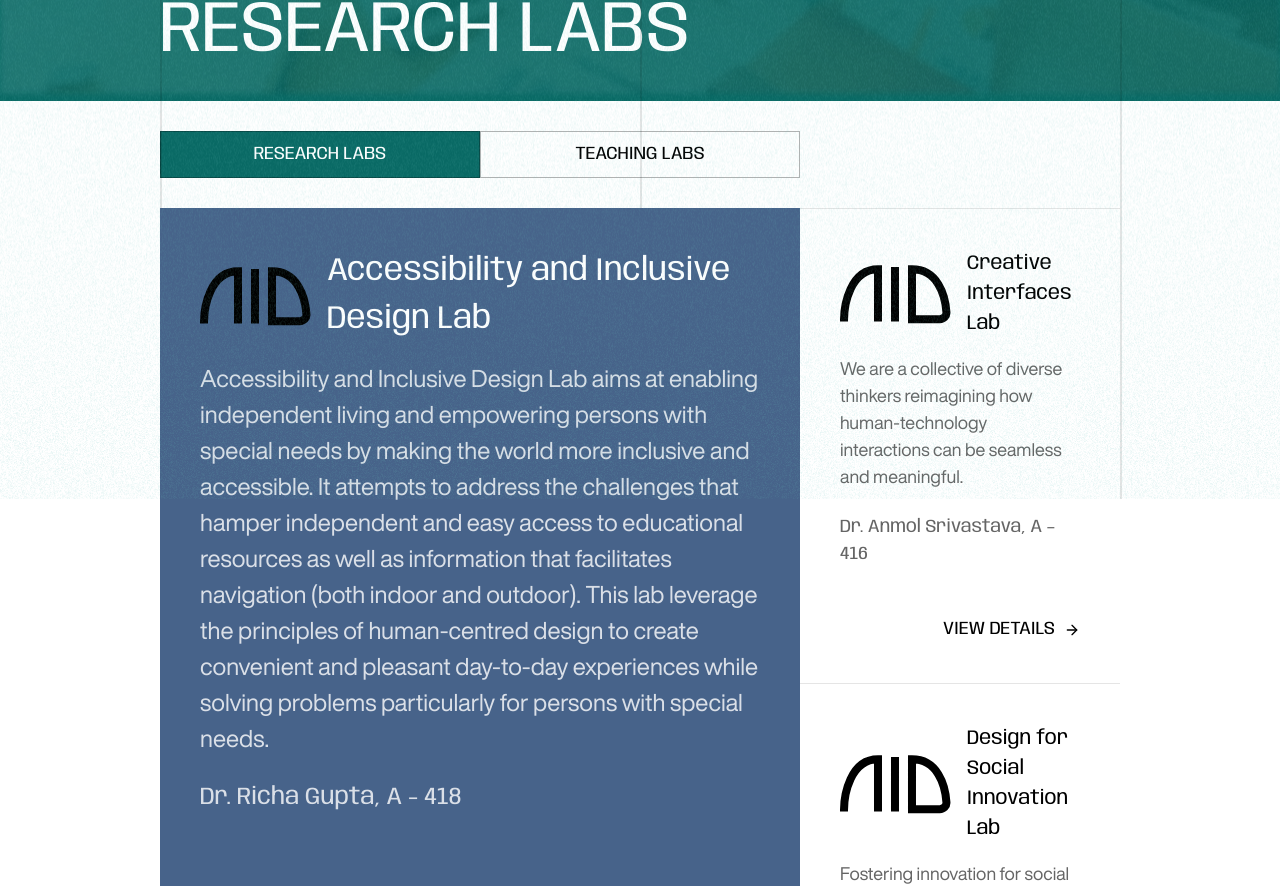
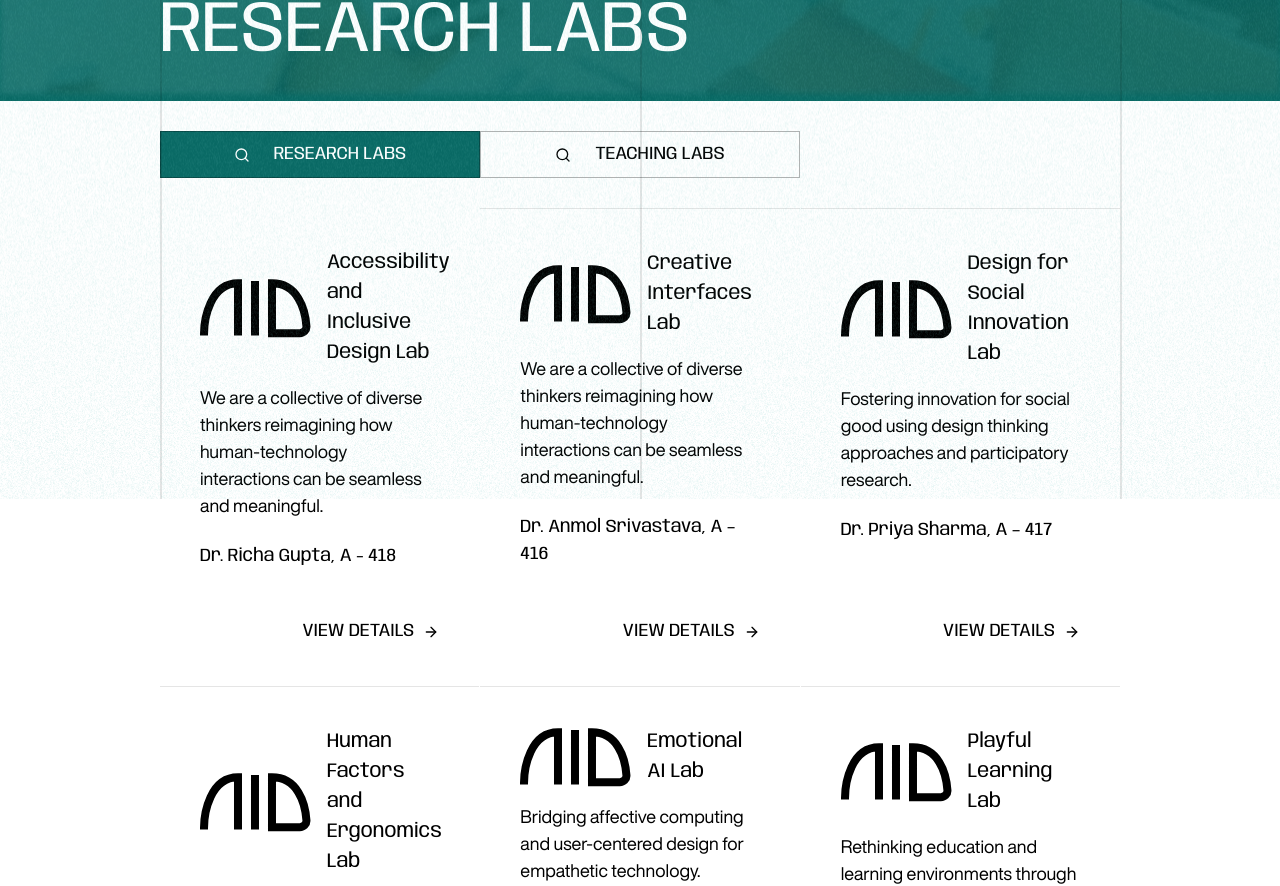
Before and after one commit to CosecSecCot/IIITD-HCD-Frontend, a React (Vite) app: page /research in a window 1280 px wide. Shown: the part 301-1187 px from the top of the page. Built offline with nearby package versions, Linux system fonts and the light colour scheme.

Commit message:
animate research page

```diff
--- a/src/components/Navbar.jsx
+++ b/src/components/Navbar.jsx
@@ -177,7 +177,7 @@ const Navbar = () => {
       </header>
       <div
         id="nav-bg"
-        className={`${firstSidebarOpen ? "" : "hidden"} absolute z-[9998] top-0 left-0 h-[100vh] w-full bg-black/20 backdrop-blur-sm`}
+        className={`${firstSidebarOpen ? "" : "hidden"} fixed z-[9998] top-0 left-0 h-[100vh] w-full bg-black/20 backdrop-blur-sm`}
         onClick={closeSidebar}
       />
       <div
--- a/src/pages/Research/index.jsx
+++ b/src/pages/Research/index.jsx
@@ -1,9 +1,16 @@
-import React, { useState } from "react";
+import React, { useRef, useState } from "react";
 import Navbar from "../../components/Navbar";
 import LabLogo from "../../assets/research-lab-logo.svg";
 import GridLines from "../../components/GridLines";
 import { useMediaQuery } from "../../hooks/useMediaQuery";
-import { ArrowRight, X } from "lucide-react";
+import { ArrowRight, Search, X } from "lucide-react";
+
+import gsap from "gsap";
+import { useGSAP } from "@gsap/react";
+import { Flip } from "gsap/Flip";
+import { ScrollTrigger } from "gsap/ScrollTrigger";
+
+gsap.registerPlugin(ScrollTrigger, Flip, useGSAP);
 
 const dummyLabs = [
   {
@@ -14,7 +21,10 @@ const dummyLabs = [
     lead: "Dr. Richa Gupta, A - 418",
     logo: LabLogo,
     full: "Accessibility and Inclusive Design Lab aims at enabling independent living and empowering persons with special needs by making the world more inclusive and accessible. It attempts to address the challenges that hamper independent and easy access to educational resources as well as information that facilitates navigation (both indoor and outdoor). This lab leverage the principles of human-centred design to create convenient and pleasant day-to-day experiences while solving problems particularly for persons with special needs.",
+    type: "research",
     website: "#",
+    foreground: "#FFFFFF",
+    background: "#47638A",
   },
   {
     id: 2,
@@ -24,7 +34,10 @@ const dummyLabs = [
     lead: "Dr. Anmol Srivastava, A – 416",
     logo: LabLogo,
     full: "Creative Interfaces Lab aims at making technology interaction fun and intuitive for all. The lab investigates new interaction paradigms, prototyping methods, and novel interface technologies for a diverse range of users.",
+    type: "research",
     website: "#",
+    foreground: "#000000",
+    background: "#A4DAC3",
   },
   {
     id: 3,
@@ -34,7 +47,10 @@ const dummyLabs = [
     lead: "Dr. Priya Sharma, A – 417",
     logo: LabLogo,
     full: "Design for Social Innovation Lab focuses on leveraging design thinking for social impact projects, working with NGOs, governments, and grassroots innovators.",
+    type: "research",
     website: "#",
+    foreground: "#000000",
+    background: "#89C4ED",
   },
   {
     id: 4,
@@ -44,7 +60,10 @@ const dummyLabs = [
     lead: "Dr. S. Iyer, A – 420",
     logo: LabLogo,
     full: "The Human Factors and Ergonomics Lab explores how design can reduce risk and enhance usability, comfort, and safety across domains from healthcare to transport.",
+    type: "research",
     website: "#",
+    foreground: "#000000",
+    background: "#F18800",
   },
   {
     id: 5,
@@ -54,7 +73,10 @@ const dummyLabs = [
     lead: "Dr. Sunil Reddy, A – 422",
     logo: LabLogo,
     full: "The Emotional AI Lab pioneers work at the intersection of affective computing, psychology, and design, developing technologies that respond to emotional needs.",
+    type: "research",
     website: "#",
+    foreground: "#FFFFFF",
+    background: "#111827",
   },
   {
     id: 6,
@@ -64,7 +86,10 @@ const dummyLabs = [
     lead: "Dr. Vandana Singh, A – 424",
     logo: LabLogo,
     full: "The Playful Learning Lab invents playful, interactive learning environments and experiences, blending pedagogy, digital media, and fun.",
+    type: "research",
     website: "#",
+    foreground: "#FFFFFF",
+    background: "#430055",
   },
   {
     id: 7,
@@ -74,26 +99,176 @@ const dummyLabs = [
     lead: "Dr. Kiran Pandey, A – 426",
     logo: LabLogo,
     full: "Digital Humanities Lab investigates digital methods for the study and dissemination of culture, history, and literature, focusing on inclusivity and accessibility.",
+    type: "research",
     website: "#",
+    foreground: "#FFFFFF",
+    background: "#D833C2",
+  },
+  {
+    id: 8,
+    title: "AI and Ethics Research Group",
+    short:
+      "Exploring the societal impacts of artificial intelligence through interdisciplinary approaches.",
+    lead: "Prof. Meera Sinha, B – 312",
+    logo: LabLogo,
+    full: "AI and Ethics Research Group examines how artificial intelligence influences human behavior, decision-making, and societal norms, with an emphasis on fairness, accountability, and transparency.",
+    type: "teaching",
+    website: "#",
+    foreground: "#000000",
+    background: "#F8C381",
+  },
+  {
+    id: 9,
+    title: "Virtual Heritage Lab",
+    short:
+      "Digitally preserving cultural heritage using VR, AR, and 3D modeling technologies.",
+    lead: "Dr. Raghav Nair, C – 205",
+    logo: LabLogo,
+    full: "Virtual Heritage Lab focuses on the digital reconstruction of historical sites and artifacts to create immersive educational experiences and support heritage conservation.",
+    type: "teaching",
+    website: "#",
+    foreground: "#FFFFFF",
+    background: "#898A93",
+  },
+  {
+    id: 10,
+    title: "Computational Linguistics Studio",
+    short:
+      "Bridging linguistics and computer science to analyze and process human language.",
+    lead: "Dr. Nandini Rao, D – 118",
+    logo: LabLogo,
+    full: "Computational Linguistics Studio develops tools and models for analyzing language data, contributing to natural language processing, machine translation, and language preservation efforts.",
+    type: "teaching",
+    website: "#",
+    foreground: "#000000",
+    background: "#D1BED5",
   },
 ];
 
 const Research = () => {
   const isSmallScreen = useMediaQuery("(max-width: 1280px)");
   const [activeTab, setActiveTab] = useState("research");
+  const [expandedId, setExpandedId] = useState(null);
+
+  const cardsContainerRef = useRef(null);
+  const flipStateRef = useRef(null); // store flip state between render & GSAP callback
+
+  // Create context-safe callback helpers
+  // (We pass a config object to useGSAP below to access contextSafe)
+  const { contextSafe } = useGSAP(
+    () => {
+      // Nothing to do on mount; animation handled in dependency update below
+    },
+    { scope: cardsContainerRef, dependencies: [] },
+  );
+
+  const handleExpand = contextSafe((id) => {
+    // Capture BEFORE state (all cards)
+    const cards = gsap.utils.toArray("[data-lab-card]");
+    flipStateRef.current = Flip.getState(cards);
+
+    // Trigger React layout change
+    setExpandedId(id);
+  });
+
+  const handleCollapse = contextSafe(() => {
+    const cards = gsap.utils.toArray("[data-lab-card]");
+    flipStateRef.current = Flip.getState(cards);
+    setExpandedId(null);
+  });
+
+  // Animate layout change whenever expandedId changes
+  useGSAP(
+    () => {
+      if (!flipStateRef.current) return;
+
+      Flip.from(flipStateRef.current, {
+        duration: 0.3,
+        ease: "power4.out",
+        absolute: true,
+      });
+
+      // clear stored state so stale references aren't reused
+      flipStateRef.current = null;
+    },
+    { scope: cardsContainerRef, dependencies: [expandedId] },
+  );
 
   return (
     <div className="w-full overflow-x-hidden font-anybody">
       <div className="texture-overlay" />
       <Navbar />
       <GridLines count={isSmallScreen ? 3 : 4} />
-      <section role="banner" className="relative bg-brand-accent2">
+      <Banner
+        text={activeTab === "research" ? "RESEARCH LABS" : "TEACHING LABS"}
+      />
+      <main className="w-[75vw] mx-[12.5vw] mt-[30px]">
+        <ControlPanel activeTab={activeTab} setActiveTab={setActiveTab} />
+        <section
+          ref={cardsContainerRef}
+          className="grid grid-cols-1 xl:grid-cols-3 divide-y divide-black/10 mt-[30px] auto-rows-auto gap-y-px xl:gap-x-px"
+        >
+          {dummyLabs
+            .filter((lab) => lab.type === activeTab)
+            .map((lab) => (
+              <LabCard
+                key={lab.id}
+                lab={lab}
+                expanded={lab.id === expandedId}
+                onExpand={() => handleExpand(lab.id)}
+                onCollapse={handleCollapse}
+              />
+            ))}
+        </section>
+      </main>
+    </div>
+  );
+};
+export default Research;
+
+function Banner({ text }) {
+  const bannerRef = useRef();
+  useGSAP(
+    () => {
+      gsap.fromTo(
+        ".reveal-animation, .reveal-animation-text",
+        {
+          y: "10%",
+          opacity: 0,
+          clipPath: "polygon(0% 100%, 100% 100%, 100% 100%, 0% 100%)",
+        },
+        {
+          y: 0,
+          opacity: 1,
+          clipPath: "polygon(0% 0%, 100% 0%, 100% 100%, 0% 100%)",
+          stagger: 0.1,
+          duration: 1.5,
+          ease: "expo.out",
+        },
+      );
+
+      gsap.from(".reveal-animation-opacity-only", {
+        opacity: 0,
+        stagger: 0.1,
+        duration: 0.5,
+        ease: "power2.out",
+      });
+    },
+    { scope: bannerRef, dependencies: [text] }, // this will rerun on tab switch
+  );
+
+  return (
+    <section
+      ref={bannerRef}
+      role="banner"
+      className="relative bg-brand-accent2"
+    >
       <p className="absolute top-[40%] right-[12.5vw] text-[20px] text-white">
         <span className="opacity-50">RESEARCH /</span>
         <span> LABS</span>
       </p>
-        <h1 className="absolute bottom-4 left-[12.5vw] text-[72px] text-white">
-          {activeTab == "research" ? "RESEARCH LABS" : "TEACHING LABS"}
+      <h1 className="reveal-animation-text absolute bottom-4 left-[12.5vw] text-[72px] text-white">
+        {text}
       </h1>
       <img
         src="/main-banner-back.png"
@@ -101,18 +276,8 @@ const Research = () => {
         className="w-full object-cover"
       />
     </section>
-      <main className="w-[75vw] mx-[12.5vw] mt-[30px]">
-        <ControlPanel activeTab={activeTab} setActiveTab={setActiveTab} />
-        <section className="grid grid-cols-1 lg:grid-cols-3 divide-y divide-black/10 mt-[30px]">
-          {dummyLabs.map((lab, idx) => (
-            <LabCard key={idx} lab={lab} expanded={lab.id == 1} />
-          ))}
-        </section>
-      </main>
-    </div>
   );
-};
-export default Research;
+}
 
 function ControlPanel({ activeTab, setActiveTab }) {
   return (
@@ -137,77 +302,164 @@ function ControlPanel({ activeTab, setActiveTab }) {
 function ControlPanelTabButton({ text, active, onClick }) {
   return (
     <button
-      className={`py-[0.5em] border border-black/30 ${
+      className={`flex gap-[12px] lg:gap-[24px] items-center justify-center py-[0.5em] border border-black/30 ${
         active ? "bg-brand-accent2 text-white" : ""
       }`}
       onClick={onClick}
     >
-      {text}
+      <Search className="w-[12px] lg:w-[16px] aspect-square h-auto" />
+      <span>{text}</span>
     </button>
   );
 }
 
-function LabCard({ lab, expanded }) {
+function LabCard({ lab, expanded, onExpand, onCollapse }) {
+  const cardRef = useRef();
+
+  useGSAP(
+    () => {
+      gsap.fromTo(
+        ".reveal-animation, .reveal-animation-text",
+        {
+          y: "10%",
+          opacity: 0,
+          clipPath: "polygon(0% 100%, 100% 100%, 100% 100%, 0% 100%)",
+        },
+        {
+          y: 0,
+          opacity: 1,
+          clipPath: "polygon(0% 0%, 100% 0%, 100% 100%, 0% 100%)",
+          stagger: 0.1,
+          duration: 0.5,
+          ease: "expo.out",
+          scrollTrigger: {
+            trigger: cardRef.current,
+            start: "top 80%",
+            toggleActions: "play none none none",
+            once: true,
+          },
+        },
+      );
+
+      gsap.from(".reveal-animation-opacity-only", {
+        opacity: 0,
+        stagger: 0.1,
+        duration: 1.5,
+        ease: "expo.out",
+        scrollTrigger: {
+          trigger: cardRef.current,
+          start: "top 80%",
+          toggleActions: "play none none none",
+          once: true,
+        },
+      });
+    },
+    { scope: cardRef, dependencies: [expanded] }, // this will rerun when this card mounts
+  );
+
+  const expanded_class = expanded ? "z-[99] xl:col-span-2 xl:row-span-2" : "";
+
   return (
     <div
-      className={`w-full flex flex-col justify-between gap-[32px] lg:gap-[48px] p-[28px] lg:p-[40px] ${expanded ? "z-[9999] lg:col-span-2 lg:row-span-2 bg-[#47638A] text-white" : ""}`}
+      data-lab-card
+      ref={cardRef}
+      style={
+        expanded
+          ? {
+              backgroundColor: lab.background,
+              color: lab.foreground,
+            }
+          : {
+              backgroundColor: "white",
+            }
+      }
+      className={`w-full flex flex-col justify-between gap-[32px] lg:gap-[48px] p-[28px] lg:p-[40px] ${expanded_class}`}
     >
+      {expanded ? (
+        <>
           <div className="flex flex-col gap-[18px] lg:gap-[24px]">
             <div className="flex flex-col gap-[12px] lg:gap-[16px]">
               <div className="flex items-center gap-[12px] lg:gap-[16px]">
                 <img
-              className="h-[40px] lg:h-auto w-auto"
+                  className="reveal-animation-opacity-only h-[40px] lg:h-auto w-auto"
+                  style={{
+                    // WARNING: for now we are assuming that foreground color will be black and white
+                    // if you want to change it to custom color, modify the svg or make two images and change img src
+                    filter:
+                      lab.foreground === "#FFFFFF" ? "invert(100%)" : "none",
+                  }}
                   src={lab.logo}
-              alt={lab.title + " logo"}
+                  alt={`${lab.title} logo`}
                 />
-            {expanded ? (
-              <h3 className="text-[16px] lg:text-[32px] font-medium">
+                <h3 className="reveal-animation-text text-[16px] lg:text-[32px] font-medium">
                   {lab.title}
                 </h3>
-            ) : (
-              <h3 className="text-[16px] lg:text-[20px] font-medium">
-                {lab.title}
-              </h3>
-            )}
               </div>
-          {expanded ? (
-            <p className="font-helvetica_now_display text-[14px] lg:text-[24px] opacity-80">
+              <p className="reveal-animation-text font-helvetica_now_display text-[14px] lg:text-[24px] opacity-80">
                 {lab.full}
               </p>
-          ) : (
-            <p className="font-helvetica_now_display text-[14px] lg:text-[18px] opacity-60">
-              {lab.short}
-            </p>
-          )}
             </div>
-        {expanded ? (
-          <p className="text-[14px] lg:text-[24px] font-medium opacity-80">
+            <p className="reveal-animation-text text-[14px] lg:text-[24px] font-medium opacity-80">
               {lab.lead}
             </p>
-        ) : (
-          <p className="text-[14px] lg:text-[18px] opacity-60">{lab.lead}</p>
-        )}
           </div>
           <div className="flex justify-between flex-row-reverse flex-wrap w-full">
-        {expanded ? (
-          <button className="flex items-center text-[14px] lg:text-[20px] gap-[0.5em]">
+            <button
+              type="button"
+              onClick={onCollapse}
+              className="reveal-animation-opacity-only flex items-center text-[14px] lg:text-[20px] gap-[0.5em]"
+              aria-label={`Close ${lab.title} details`}
+            >
               <span>CLOSE</span>
               <X className="w-[16px] h-[16px]" />
             </button>
+            <a
+              href={lab.website}
+              className="reveal-animation-opacity-only text-[14px] lg:text-[20px] px-[1em] lg:px-[2em] py-[0.5em] border inline-flex gap-[16px] items-center justify-center"
+              style={{
+                borderColor: lab.foreground,
+              }}
+            >
+              <span>VISIT WEBSITE</span>
+              <Search className="max-lg:hidden w-[12px] lg:w-[16px] aspect-square h-auto" />
+            </a>
+          </div>
+        </>
       ) : (
-          <button className="flex items-center text-[14px] lg:text-[18px] gap-[0.5em]">
+        <>
+          <div className="flex flex-col gap-[18px] lg:gap-[24px]">
+            <div className="flex flex-col gap-[12px] lg:gap-[16px]">
+              <div className="flex items-center gap-[12px] lg:gap-[16px]">
+                <img
+                  className="reveal-animation-opacity-only h-[40px] lg:h-auto w-auto"
+                  src={lab.logo}
+                  alt={`${lab.title} logo`}
+                />
+                <h3 className="reveal-animation-text text-[16px] lg:text-[20px] font-medium">
+                  {lab.title}
+                </h3>
+              </div>
+              <p className="reveal-animation-text font-helvetica_now_display text-[14px] lg:text-[18px] opacity-60">
+                {lab.short}
+              </p>
+            </div>
+            <p className="reveal-animation-text text-[14px] lg:text-[18px] opacity-60">
+              {lab.lead}
+            </p>
+          </div>
+          <div className="flex justify-between flex-row-reverse flex-wrap w-full">
+            <button
+              type="button"
+              onClick={onExpand}
+              className="reveal-animation-opacity-only flex items-center text-[14px] lg:text-[18px] gap-[0.5em]"
+              aria-label={`View ${lab.title} details`}
+            >
               <span>VIEW DETAILS</span>
               <ArrowRight className="w-[16px] h-[16px]" />
             </button>
+          </div>
+        </>
       )}
-        {expanded ? (
-          <button className="text-[14px] lg:text-[20px] px-[1em] lg:px-[2em] py-[0.5em] border border-brand-gray1">
-            VISIT WEBSITE
-          </button>
-        ) : (
-          ""
-        )}
-      </div>
     </div>
   );
 }
```
Also changed, not shown: src/assets/research-lab-logo.svg. Lines whose indentation alone changed are shown as unchanged.
